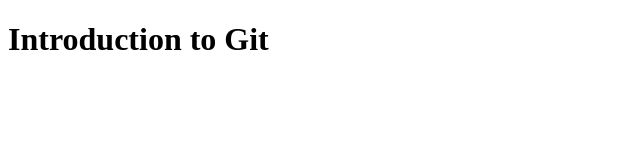
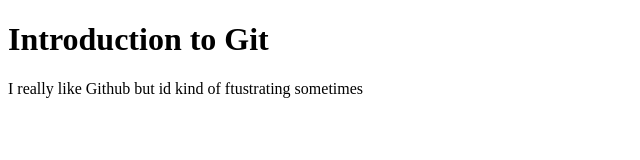
Before and after one commit to ElenaDianaUngureanu/DemoProject, a plain HTML site: page index.html in a window 1280 px wide. Shown: the whole page, without its empty margins (0-640 px from the left). Drawn offline with Linux system fonts and the light colour scheme.

Commit message:
index modiffied on new branch

```diff
--- a/index.html
+++ b/index.html
@@ -10,6 +10,7 @@
 
 <body>
     <h1>Introduction to Git</h1>
+    <p>I really like Github but id kind of ftustrating sometimes</p>
 </body>
 
 </html>
```
